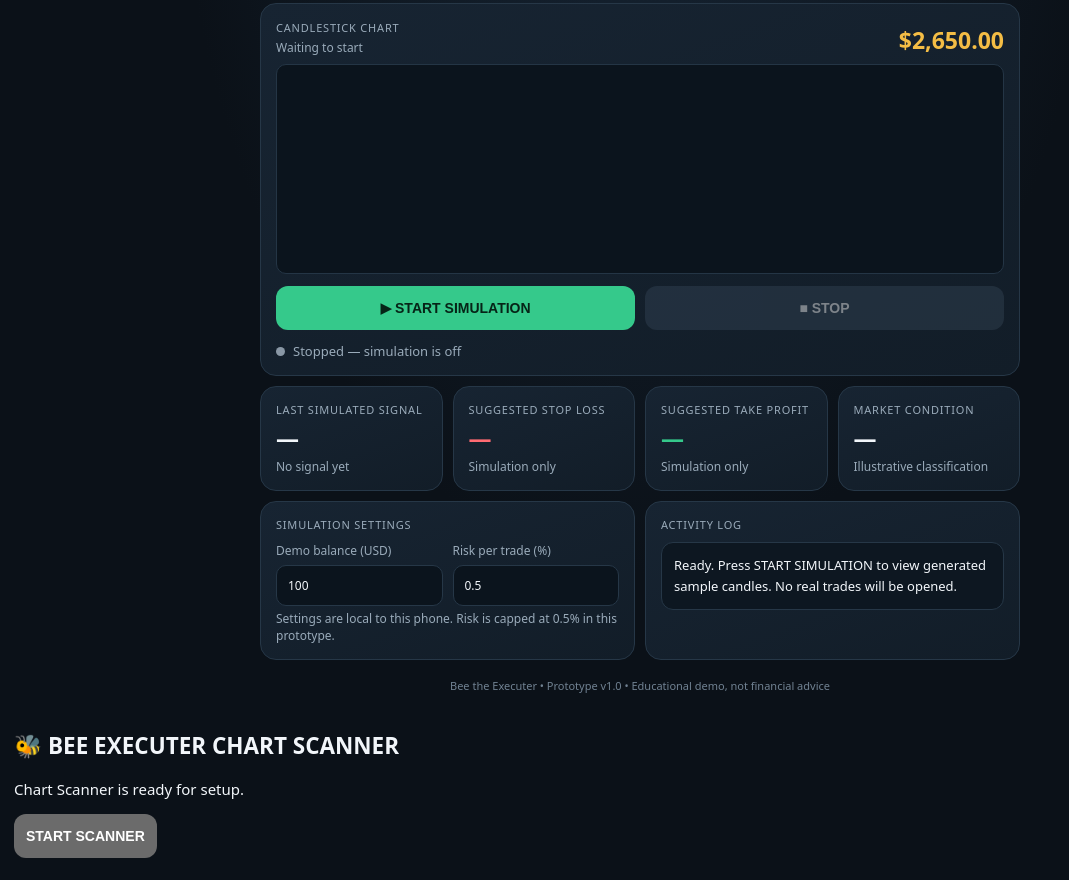
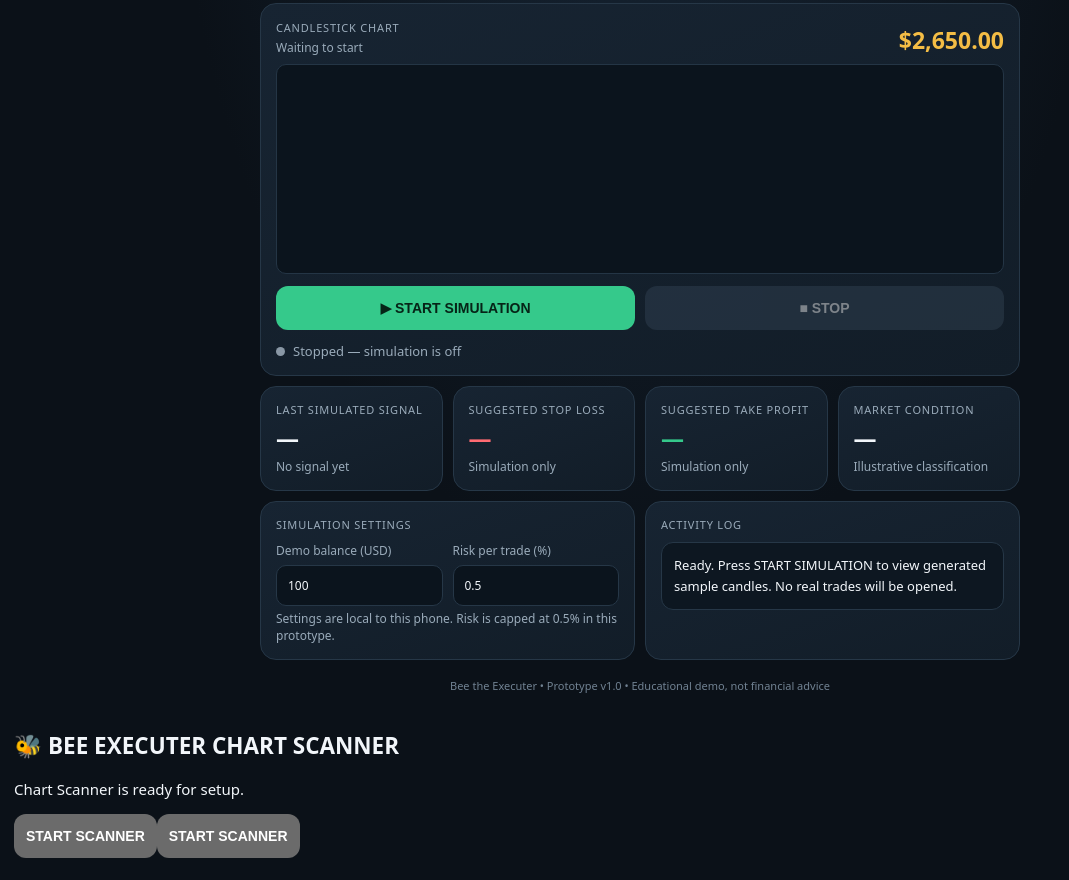
Before and after one commit to BeeCeeGoldSignals/Bee-the-executer, a plain HTML site: page index.html in a window 1280 px wide. Shown: the part 278-1158 px from the top of the page, without its empty margins (0-1069 px from the left). Drawn offline with Linux system fonts and the light colour scheme.

Commit message:
Add startScanner function and button in index.html
Added a new button to start the scanner and implemented the startScanner function.

```diff
--- a/index.html
+++ b/index.html
@@ -74,5 +74,10 @@ if('serviceWorker'in navigator&&location.protocol.startsWith('http'))window.addE
   <p>Chart Scanner is ready for setup.</p>
   <button onclick="alert('Bee Chart Scanner activated!')">
     START SCANNER
-  </button>
+  </button><button onclick="startScanner()">START SCANNER</button>
 </div>
+<script>
+function startScanner() {
+  alert("Bee Executer Chart Scanner started!");
+}
+</script>
```
